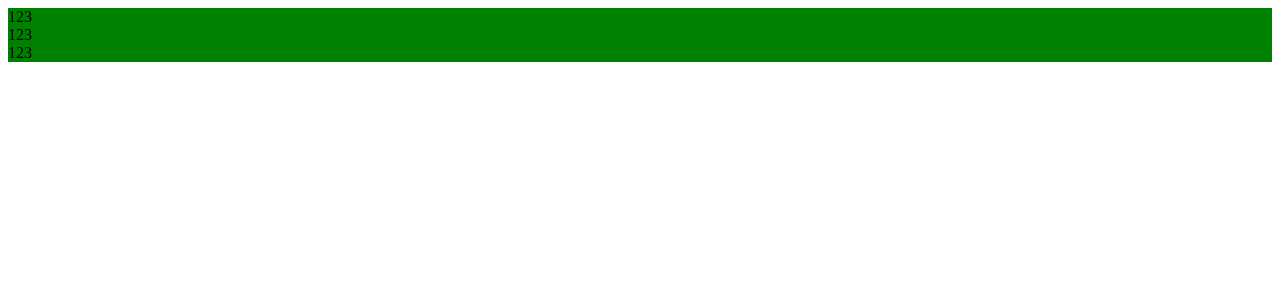
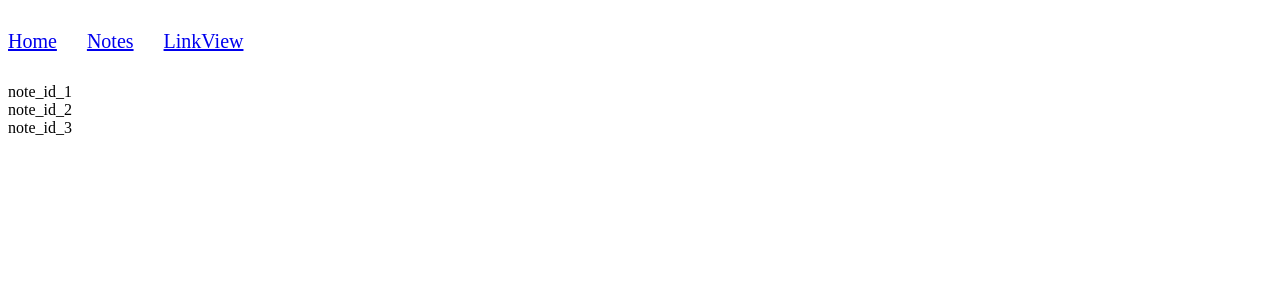
Before and after one commit to mnnaegel/NoteNexus, a Next.js app in the folder client/: page /LinkView in a window 1280 px wide. Shown: the top 300 px of the page. Built offline with nearby package versions, Linux system fonts and the light colour scheme.

Commit message:
nav bar updates

```diff
--- a/client/src/components/Navigation/Navigation.module.scss
+++ b/client/src/components/Navigation/Navigation.module.scss
@@ -0,0 +1,7 @@
+.NavigationBar {
+  display: flex;
+  gap: 30px;
+  font-size: 20px; // change later
+  text-align: center;
+  margin: 30px auto;
+}
--- a/client/src/components/Navigation/Navigation.tsx
+++ b/client/src/components/Navigation/Navigation.tsx
@@ -1,5 +1,7 @@
 import Link from "next/link";
 import * as React from "react";
+import styles from "./Navigation.module.scss";
+
 const pages = ["Products", "Pricing", "Blog"];
 const settings = ["Profile", "Account", "Dashboard", "Logout"];
 
@@ -10,9 +12,11 @@ function NavigationBar() {
     { name: "LinkView", href: "/LinkView" },
   ];
   return (
-    <div>
+    <div className={styles.NavigationBar}>
       {pages.map((el) => (
-        <Link href={el.href}>{el.name}</Link>
+        <Link href={el.href} key={el.name}>
+          {el.name}
+        </Link>
       ))}
     </div>
   );
--- a/client/src/pages/LinkView/LinkView.module.scss
+++ b/client/src/pages/LinkView/LinkView.module.scss
@@ -1,3 +1,3 @@
 .LinkView {
-  background-color: green;
+  // background-color: green;
 }
--- a/client/src/pages/LinkView/index.tsx
+++ b/client/src/pages/LinkView/index.tsx
@@ -1,18 +1,19 @@
+import NavigationBar from "@/components/Navigation/Navigation";
 import styles from "./LinkView.module.scss";
 
 const TestNotes = [
   {
-    id: "123",
+    id: "note_id_1",
     name: "Note 1",
     summary: "This note is for testing",
   },
   {
-    id: "123",
+    id: "note_id_2",
     name: "Note 2",
     summary: "This note is for testing",
   },
   {
-    id: "123",
+    id: "note_id_3",
     name: "Note 3",
     summary: "This note is for testing",
   },
@@ -21,11 +22,14 @@ const TestNotes = [
 function LinkView() {
   return (
     // change later to graph or something
-    <div className={styles.LinkView}>
-      {TestNotes.map((note) => {
-        return <div key={note.id}>{note.id}</div>;
-      })}
-    </div>
+    <>
+      <NavigationBar />
+      <div className={styles.LinkView}>
+        {TestNotes.map((note) => {
+          return <div key={note.id}>{note.id}</div>;
+        })}
+      </div>
+    </>
   );
 }
 
--- a/client/src/styles/globals.css
+++ b/client/src/styles/globals.css
@@ -1,11 +1,14 @@
-:root {
+@use "./variables";
+
+root {
   --max-width: 1100px;
   --border-radius: 12px;
-  --font-mono: ui-monospace, Menlo, Monaco, 'Cascadia Mono', 'Segoe UI Mono',
-    'Roboto Mono', 'Oxygen Mono', 'Ubuntu Monospace', 'Source Code Pro',
-    'Fira Mono', 'Droid Sans Mono', 'Courier New', monospace;
+  --font-mono: ui-monospace, Menlo, Monaco, "Cascadia Mono", "Segoe UI Mono",
+    "Roboto Mono", "Oxygen Mono", "Ubuntu Monospace", "Source Code Pro",
+    "Fira Mono", "Droid Sans Mono", "Courier New", monospace;
 
-  --foreground-rgb: 0, 0, 0;
+  /* --foreground-rgb: 0, 0, 0; */
+  --foreground-rgb: variables.$black-olive;
   --background-start-rgb: 214, 219, 220;
   --background-end-rgb: 255, 255, 255;
 
@@ -93,6 +96,7 @@ body {
       rgb(var(--background-end-rgb))
     )
     rgb(var(--background-start-rgb));
+  background-color: red;
 }
 
 a {
--- /dev/null
+++ b/client/src/styles/variables.scss
@@ -0,0 +1,17 @@
+// Colors from https://coolors.co/212922-294936-01650e-5b8266-aef6c7
+
+$black-olive: #212922;
+$brunswick-green: #294936;
+$dartmouth-green: #01650E;
+$viridian: #5B8266;
+$celadon: #AEF6C7;
+
+$white: #fff;
+
+
+// Blue Scheme
+// $primary: #1E91D6;
+$primary: #40a9ea;
+$secondary: #40a9ea3e;
+$tertiary: #40a9eacf;
+$dark: #0B132B;
```
Also changed, not shown: client/src/pages/NoteList/index.tsx (+7 -3 lines).
